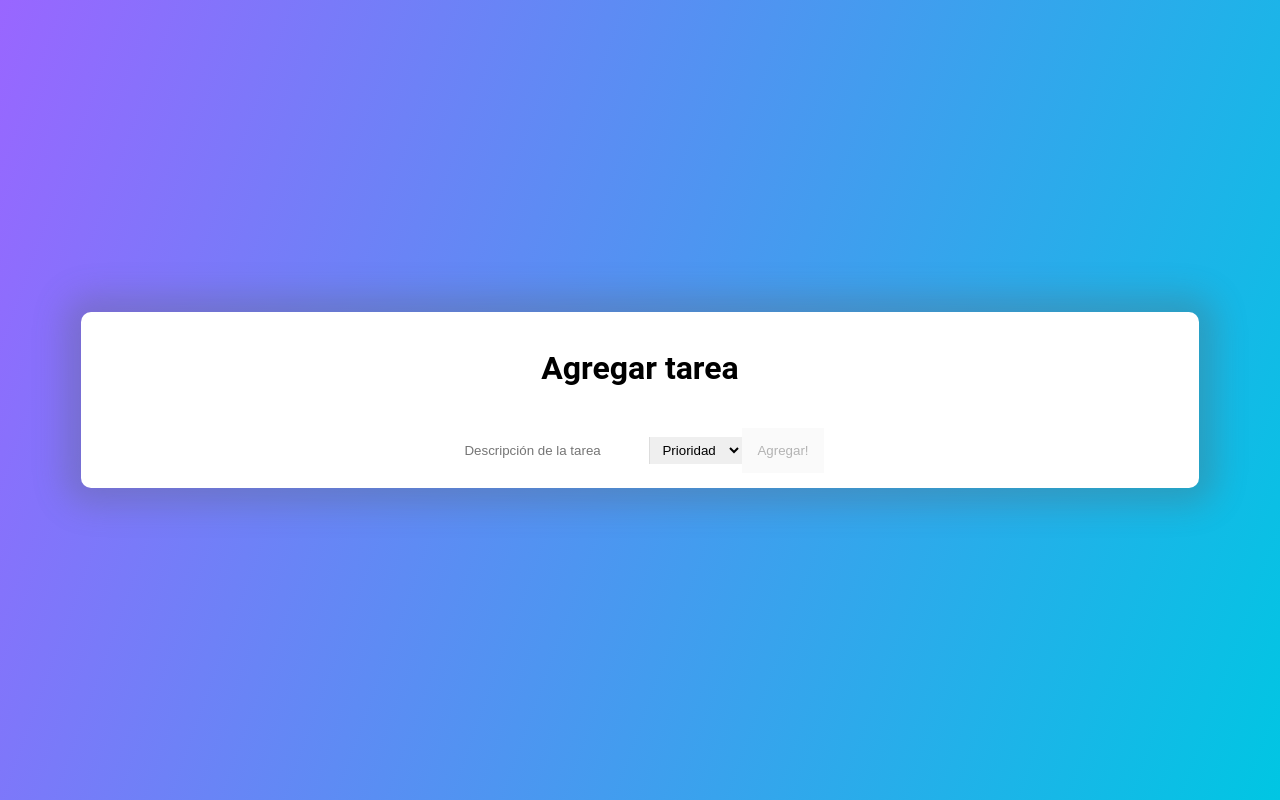
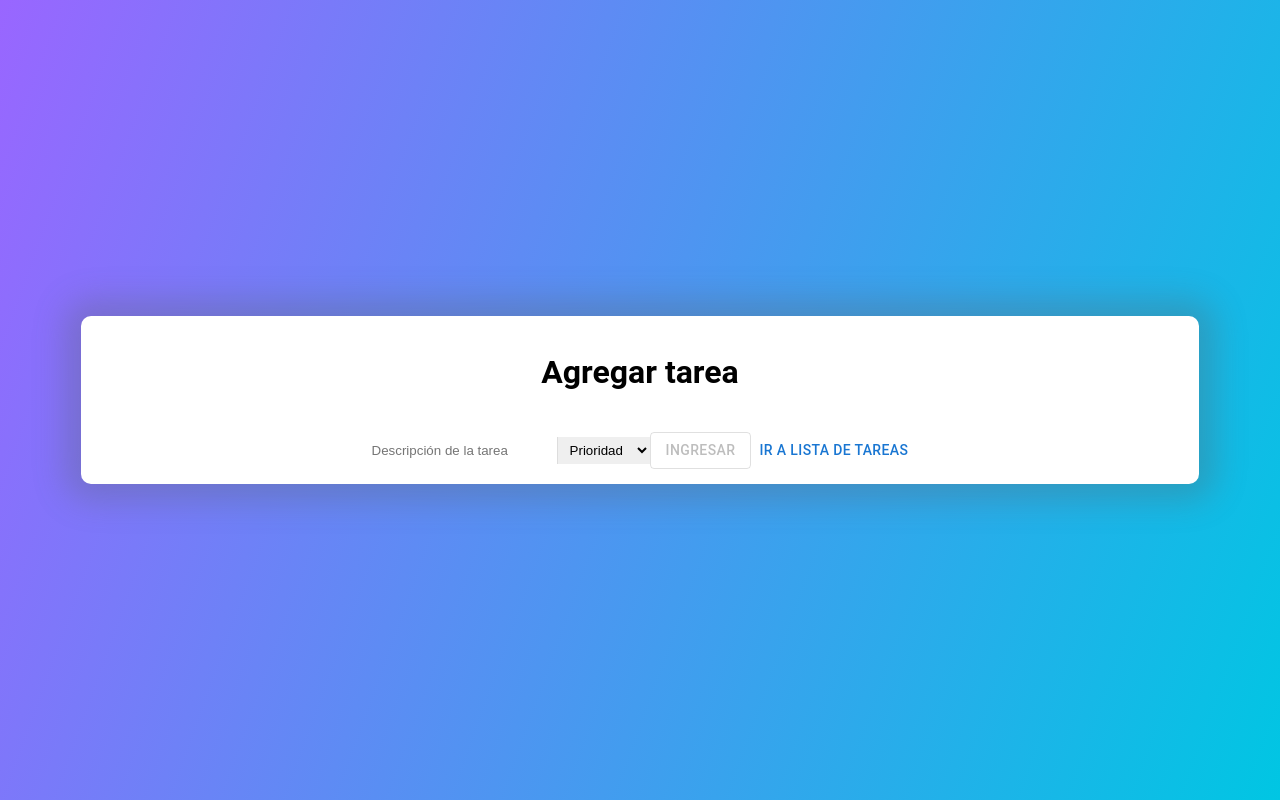
Before and after one commit to agusmcuello/tarea-react, a React (Create React App) app: page /AgregarTarea in a window 1280 px wide. Built offline with nearby package versions, Linux system fonts and the light colour scheme.

Commit message:
cambio agus

```diff
--- a/package.json
+++ b/package.json
@@ -3,6 +3,9 @@
   "version": "0.1.0",
   "private": true,
   "dependencies": {
+    "@emotion/react": "^11.9.3",
+    "@emotion/styled": "^11.9.3",
+    "@mui/material": "^5.8.5",
     "@testing-library/jest-dom": "^5.16.4",
     "@testing-library/react": "^13.3.0",
     "@testing-library/user-event": "^13.5.0",
--- a/src/App.js
+++ b/src/App.js
@@ -29,12 +29,13 @@ function App() {
     setLista(listaEditada);
   };
 
+
   return (
     <React.StrictMode>
     <BrowserRouter>
     <Routes>
       <Route path='/'element={<PaginaPrincipal/>}/>
-      <Route path='AgregarTarea' element={<AgregarTarea agregarElemento={agregarElemento}/>}/>
+      <Route path='AgregarTarea' element={<AgregarTarea agregarElemento={agregarElemento} />}/>
       <Route  path="ListaDeTareas" element={<ListaDeTareas tareas={lista} borrarTarea={borrarTarea} editarTarea={editarTarea}/>}/>
     </Routes>
     </BrowserRouter>
--- a/src/componentes/Form/Form.jsx
+++ b/src/componentes/Form/Form.jsx
@@ -1,9 +1,17 @@
-import React from "react";
 import "./form.css";
 import { useState } from "react";
 import { v4 as uuidv4 } from "uuid";
+import * as React from "react";
+import Button from "@mui/material/Button";
+import Dialog from "@mui/material/Dialog";
+import DialogActions from "@mui/material/DialogActions";
+import DialogContent from "@mui/material/DialogContent";
+import DialogContentText from "@mui/material/DialogContentText";
+import DialogTitle from "@mui/material/DialogTitle";
+import { Link } from "react-router-dom";
 
 const Form = ({ agregarElemento }) => {
+  const [open, setOpen] = React.useState(false);
   const [valorInput, setValorInput] = useState("");
   const [valorPrioridad, setValorPrioridad] = useState("");
 
@@ -25,6 +33,12 @@ const Form = ({ agregarElemento }) => {
       terminada: false,
       fecha: new Date(),
     });
+  };
+  const handleClickOpen = () => {
+    setOpen(true);
+  };
+  const handleClose = () => {
+    setOpen(false);
   };
   return (
     <div>
@@ -49,9 +63,41 @@ const Form = ({ agregarElemento }) => {
         <option value="prioridad-media">media</option>
         <option value="prioridad-alta">alta</option>
       </select>
-      <button onClick={onFormSubmit} disabled={botonDeshabilitado} id="agregar">
-        Agregar!
-      </button>
+      <Button
+        variant="outlined"
+        onClick={() => {
+          handleClickOpen();
+          onFormSubmit();
+        }}
+        disabled={botonDeshabilitado}
+        id="agregar"
+      >
+        Ingresar
+      </Button>
+      <Link className="link" to="/ListaDeTareas">
+        <Button>Ir a lista de Tareas</Button>
+      </Link>{" "}
+      <Dialog
+        open={open}
+        onClose={() => handleClose()}
+        aria-labelledby="alert-dialog-title"
+        aria-describedby="alert-dialog-description"
+      >
+        <DialogTitle id="alert-dialog-title">
+          {"Tienes una nueva tarea"}
+        </DialogTitle>
+        <DialogContent>
+          <DialogContentText id="alert-dialog-description">
+            ¿Deseas revisar tu lista de tareas?
+          </DialogContentText>
+        </DialogContent>
+        <DialogActions>
+          <Button onClick={() => handleClose()}>Quizas más tarde</Button>
+          <Link className="link" to="/ListaDeTareas">
+            <Button>De acuerdo</Button>
+          </Link>{" "}
+        </DialogActions>
+      </Dialog>
     </div>
   );
 };
--- a/src/pages/ListaDeTareas.jsx
+++ b/src/pages/ListaDeTareas.jsx
@@ -1,4 +1,6 @@
 import Lista from "../componentes/Lista/Lista";
+import { Link } from "react-router-dom";
+import Button from "@mui/material/Button";
 
 const ListaDeTareas = (props) => {
   return (
@@ -6,6 +8,9 @@ const ListaDeTareas = (props) => {
       <main>
         <h1>Lista de tareas</h1>
         <Lista {...props} />
+        <Link className="link" to="/AgregarTarea">
+          <Button>Agregar nueva tarea</Button>
+        </Link>{" "}
       </main>
     </div>
   );
```
Also changed, not shown: src/index.js (+2 -5 lines), 1 other file (tests, documents, lock files or other folders).
